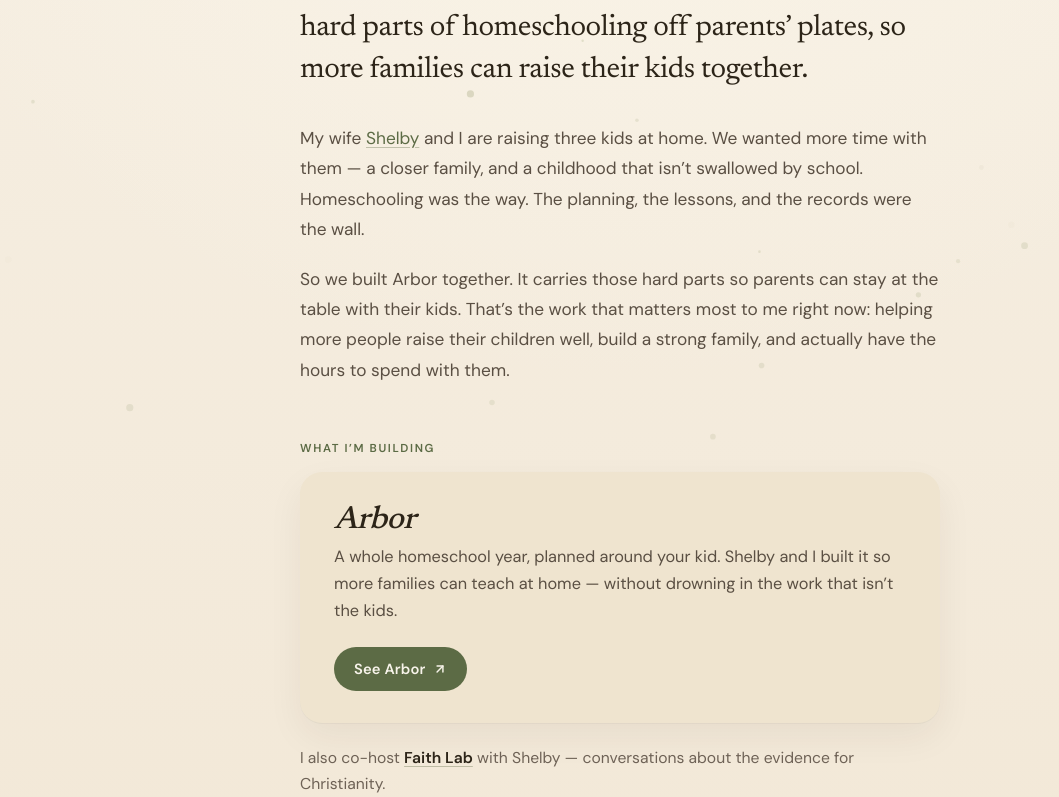
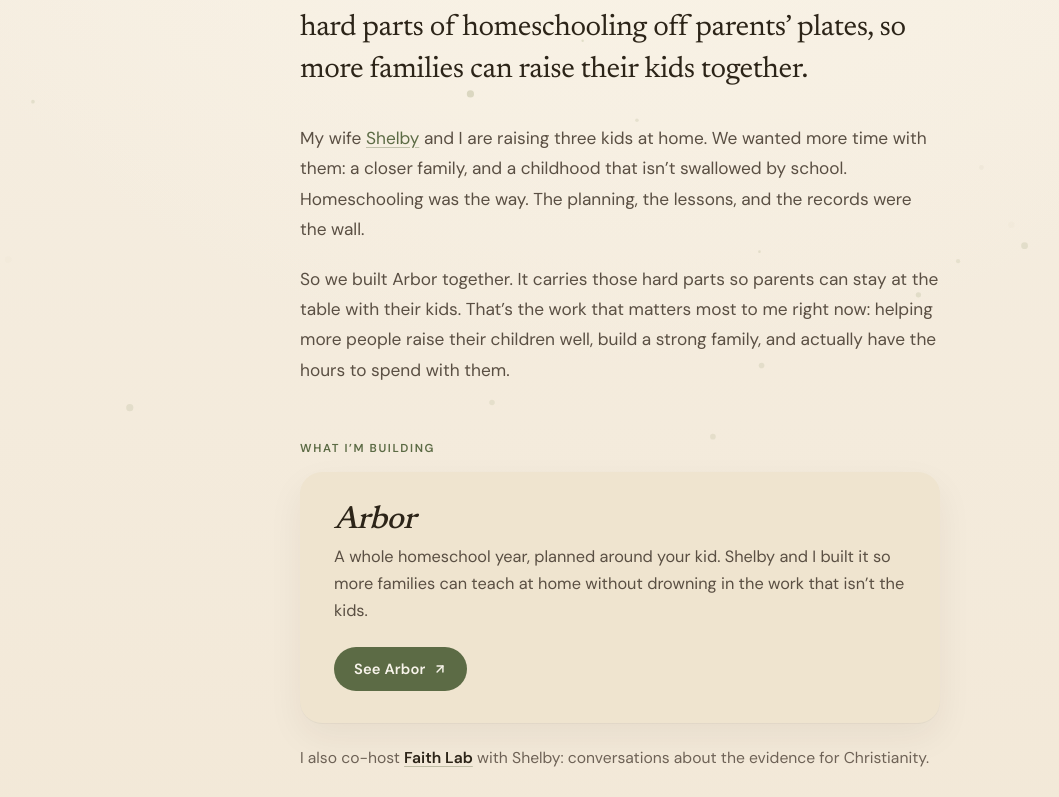
Before and after one commit to natemhanson/natemhanson.com, a Next.js app: page / in a window 1280 px wide. Shown: the part 243-1040 px from the top of the page, without its empty margins (20-1079 px from the left). Built offline with nearby package versions, Linux system fonts and the light colour scheme; no server answers.

Commit message:
Remove em dashes from site copy
Rework page and metadata phrasing to use colons or plain
sentences instead of em dashes.

Co-authored-by: Nate Hanson <natemhanson@users.noreply.github.com>

```diff
--- a/src/app/layout.tsx
+++ b/src/app/layout.tsx
@@ -25,7 +25,7 @@ export const metadata: Metadata = {
   openGraph: {
     title: "Nate Hanson",
     description:
-      "Dad, builder, and co-founder of Arbor — helping more families raise their kids together.",
+      "Dad, builder, and co-founder of Arbor, helping more families raise their kids together.",
     url: "https://natemhanson.com",
     siteName: "Nate Hanson",
     type: "website",
--- a/src/app/page.tsx
+++ b/src/app/page.tsx
@@ -73,7 +73,7 @@ export default function Home() {
               Shelby
             </a>{" "}
             and I are raising three kids at home. We wanted more time with
-            them&nbsp;&mdash; a closer family, and a childhood that isn&rsquo;t
+            them: a closer family, and a childhood that isn&rsquo;t
             swallowed by school. Homeschooling was the way. The planning, the
             lessons, and the records were the wall.
           </p>
@@ -98,7 +98,7 @@ export default function Home() {
               <h2>Arbor</h2>
               <p>
                 A whole homeschool year, planned around your kid. Shelby and I
-                built it so more families can teach at home&nbsp;&mdash; without
+                built it so more families can teach at home without
                 drowning in the work that isn&rsquo;t the kids.
               </p>
             </div>
@@ -116,7 +116,7 @@ export default function Home() {
             >
               Faith Lab
             </a>{" "}
-            with Shelby&nbsp;&mdash; conversations about the evidence for
+            with Shelby: conversations about the evidence for
             Christianity.
           </p>
         </section>
--- a/src/components/ambient-play.tsx
+++ b/src/components/ambient-play.tsx
@@ -25,7 +25,7 @@ type Pointer = {
 const DESKTOP_COUNT = 28;
 const MOBILE_COUNT = 18;
 
-/* Game palette is fixed — independent of dark / colorblind appearance modes. */
+/* Game palette is fixed and independent of dark / colorblind appearance modes. */
 const PLAY_RGB_LIGHT = "132, 142, 88";
 const PLAY_RGB_DARK = "186, 198, 148";
 
@@ -124,7 +124,7 @@ export function AmbientPlay() {
       if (!pointer.coarse) pointer.active = false;
     };
 
-    // Only follow light/dark for mote visibility — never colorblind mode.
+    // Only follow light/dark for mote visibility, never colorblind mode.
     const themeObserver = new MutationObserver(() => {
       rgb = playRgb();
     });
```
